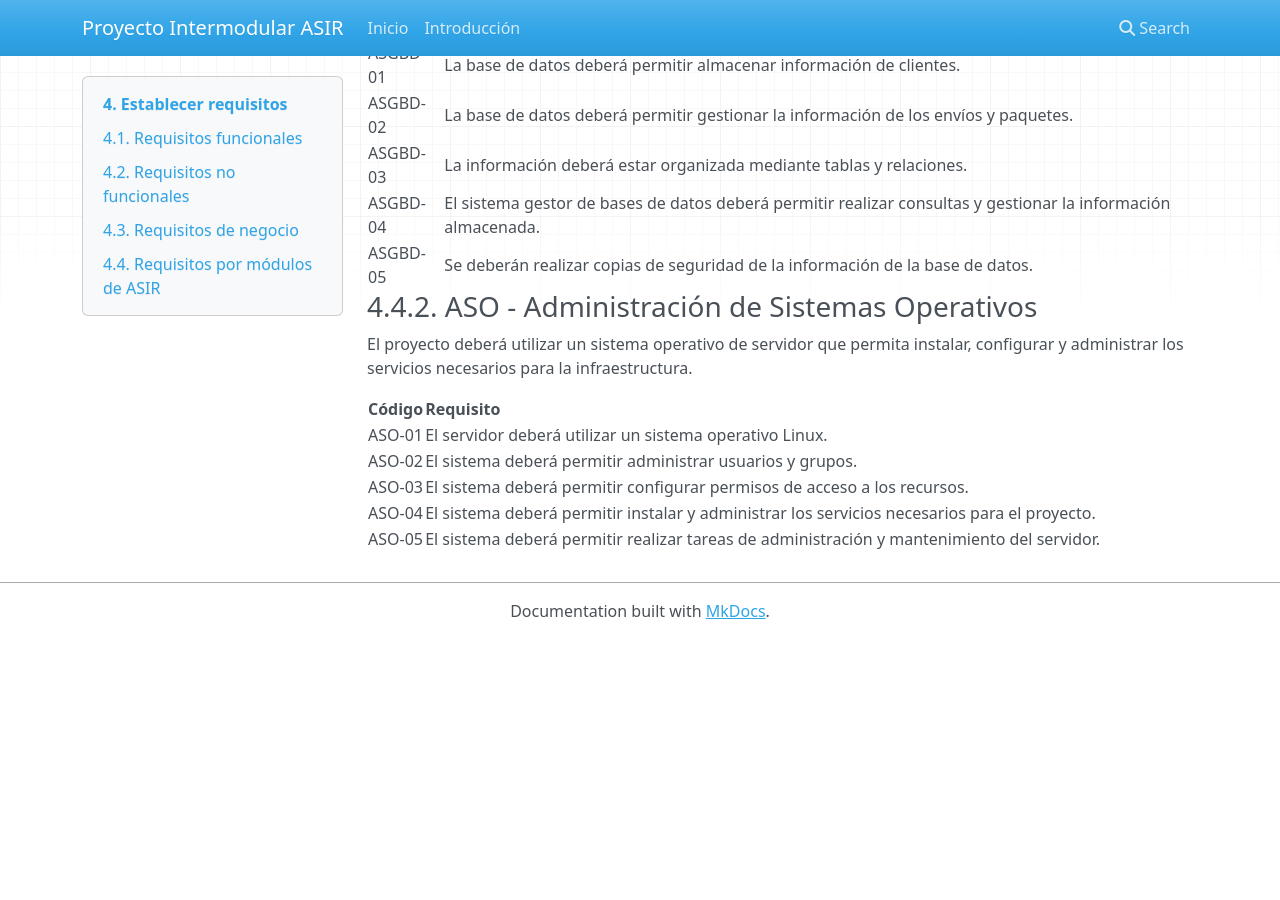
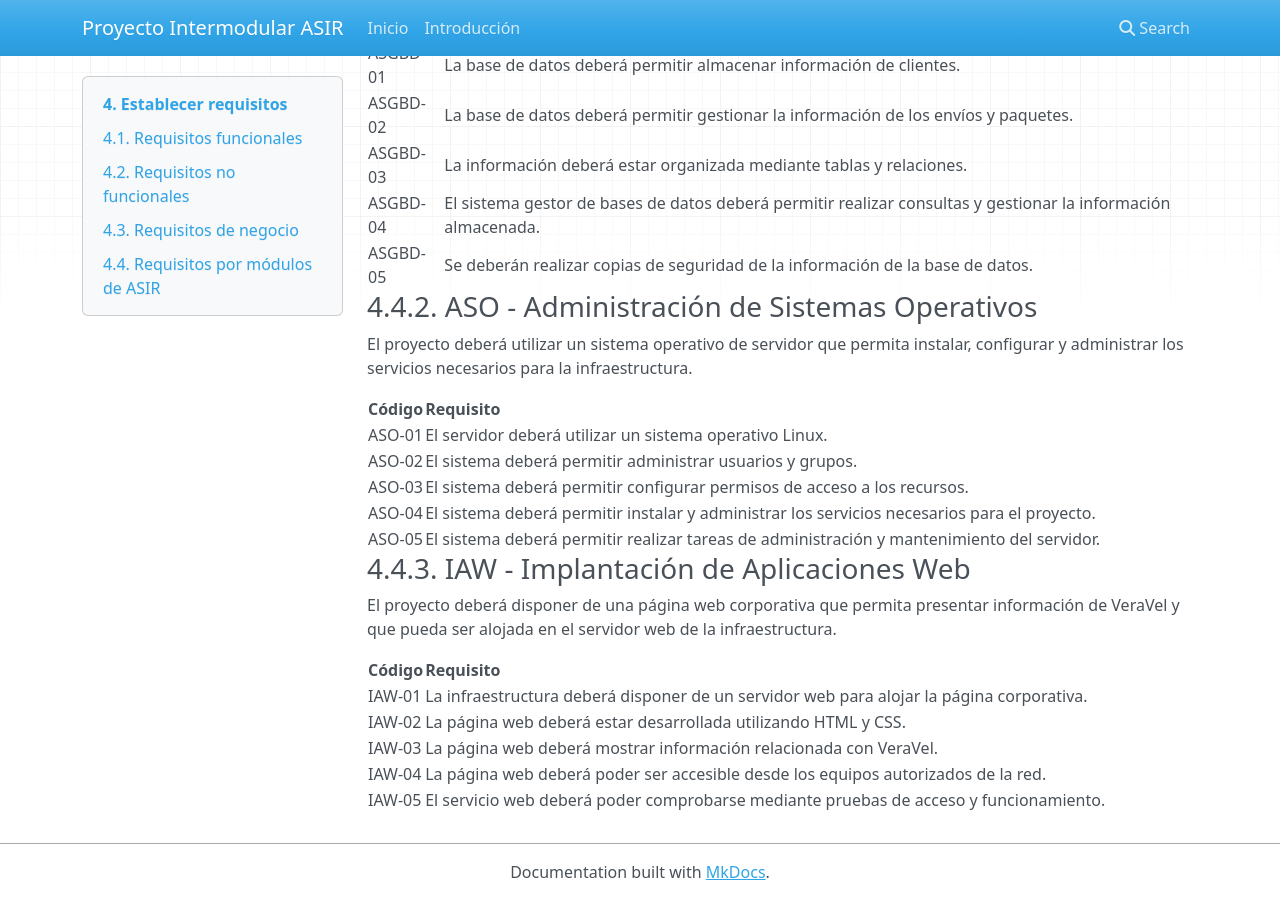
Before and after one commit to carloshuertasrodrigo-prog/Proyecto-Intermodular-ASIR, an MkDocs documentation site: the page built from docs/04_requisitos.md, in a window 1280 px wide and 900 px high, scrolled down 1731 px. Built offline with MkDocs 1.6.1, drawn with Linux system fonts in a browser that asks for light colours; nearby versions of some CDN libraries; before the commit the page ends 2370 px from its top, so only the background shows below that.

Commit message:
Añadidos requisitos del módulo IAW
Added requirements for web application deployment.

```diff
--- a/docs/04_requisitos.md
+++ b/docs/04_requisitos.md
@@ -74,3 +74,15 @@ El proyecto deberá utilizar un sistema operativo de servidor que permita instal
 | ASO-03 | El sistema deberá permitir configurar permisos de acceso a los recursos. |
 | ASO-04 | El sistema deberá permitir instalar y administrar los servicios necesarios para el proyecto. |
 | ASO-05 | El sistema deberá permitir realizar tareas de administración y mantenimiento del servidor. |
+
+### 4.4.3. IAW - Implantación de Aplicaciones Web
+
+El proyecto deberá disponer de una página web corporativa que permita presentar información de VeraVel y que pueda ser alojada en el servidor web de la infraestructura.
+
+| **Código** | **Requisito** |
+|---|---|
+| IAW-01 | La infraestructura deberá disponer de un servidor web para alojar la página corporativa. |
+| IAW-02 | La página web deberá estar desarrollada utilizando HTML y CSS. |
+| IAW-03 | La página web deberá mostrar información relacionada con VeraVel. |
+| IAW-04 | La página web deberá poder ser accesible desde los equipos autorizados de la red. |
+| IAW-05 | El servicio web deberá poder comprobarse mediante pruebas de acceso y funcionamiento. |
```
